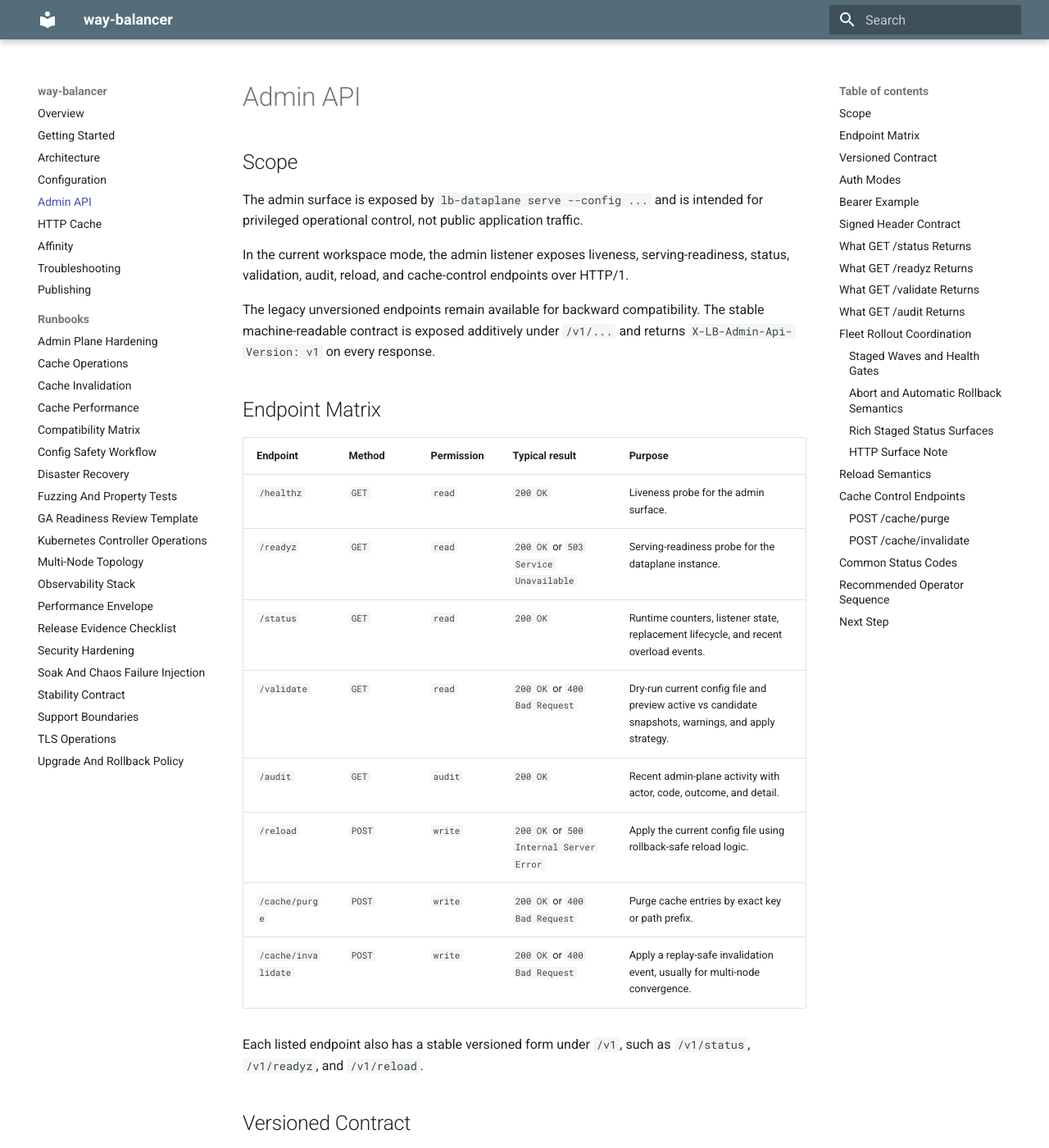
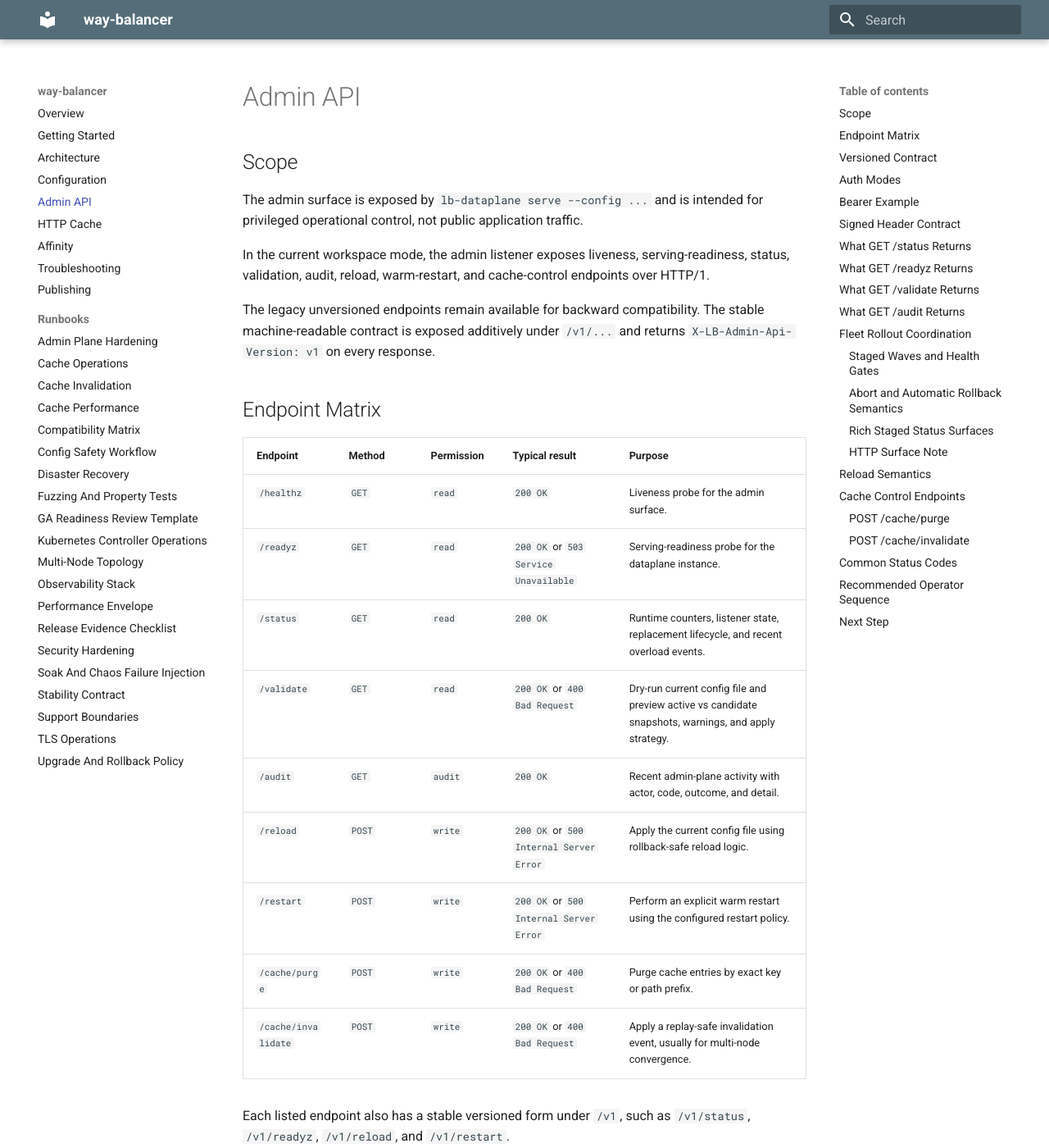
Before and after one commit to Lahutsin/way-balancer, an MkDocs documentation site: the page built from docs/admin-api.md, in a window 1280 px wide and 1400 px high. Shown: the whole window at 82% size. Built offline with MkDocs 1.6.1 and Material for MkDocs 9.7.7, drawn with Linux system fonts in a browser that asks for light colours; some of the changed text lies outside the part shown.

Commit message:
fix: workflow - 3

```diff
--- a/docs/admin-api.md
+++ b/docs/admin-api.md
@@ -4,7 +4,7 @@
 
 The admin surface is exposed by `lb-dataplane serve --config ...` and is intended for privileged operational control, not public application traffic.
 
-In the current workspace mode, the admin listener exposes liveness, serving-readiness, status, validation, audit, reload, and cache-control endpoints over HTTP/1.
+In the current workspace mode, the admin listener exposes liveness, serving-readiness, status, validation, audit, reload, warm-restart, and cache-control endpoints over HTTP/1.
 
 The legacy unversioned endpoints remain available for backward compatibility. The stable machine-readable contract is exposed additively under `/v1/...` and returns `X-LB-Admin-Api-Version: v1` on every response.
 
@@ -18,10 +18,11 @@ The legacy unversioned endpoints remain available for backward compatibility. Th
 | `/validate` | `GET` | `read` | `200 OK` or `400 Bad Request` | Dry-run current config file and preview active vs candidate snapshots, warnings, and apply strategy. |
 | `/audit` | `GET` | `audit` | `200 OK` | Recent admin-plane activity with actor, code, outcome, and detail. |
 | `/reload` | `POST` | `write` | `200 OK` or `500 Internal Server Error` | Apply the current config file using rollback-safe reload logic. |
+| `/restart` | `POST` | `write` | `200 OK` or `500 Internal Server Error` | Perform an explicit warm restart using the configured restart policy. |
 | `/cache/purge` | `POST` | `write` | `200 OK` or `400 Bad Request` | Purge cache entries by exact key or path prefix. |
 | `/cache/invalidate` | `POST` | `write` | `200 OK` or `400 Bad Request` | Apply a replay-safe invalidation event, usually for multi-node convergence. |
 
-Each listed endpoint also has a stable versioned form under `/v1`, such as `/v1/status`, `/v1/readyz`, and `/v1/reload`.
+Each listed endpoint also has a stable versioned form under `/v1`, such as `/v1/status`, `/v1/readyz`, `/v1/reload`, and `/v1/restart`.
 
 ## Versioned Contract
 
@@ -128,6 +129,7 @@ The detailed security posture and rollout guidance live in [Admin Plane Hardenin
 - service mode and config path
 - uptime and proxied request or connection counters
 - admin request and reload counters
+- warm-restart counters (`restart_requests`, `restart_success_count`, `restart_failure_count`, `restart_last_duration_ms`) and `last_restart_outcome_code`
 - `reload_health`
 - `last_reload_outcome_code`
 - reload duration metrics: `reload_total_duration_ms`, `reload_max_duration_ms`, `reload_last_duration_ms`, `reload_last_success_duration_ms`, `reload_last_failure_duration_ms`
```
Also changed, not shown: artifacts/release-evidence-inventory.md (+1 -1 lines), docs/runbooks/release-evidence-checklist.md (+1 -1 lines), 1 other file.
